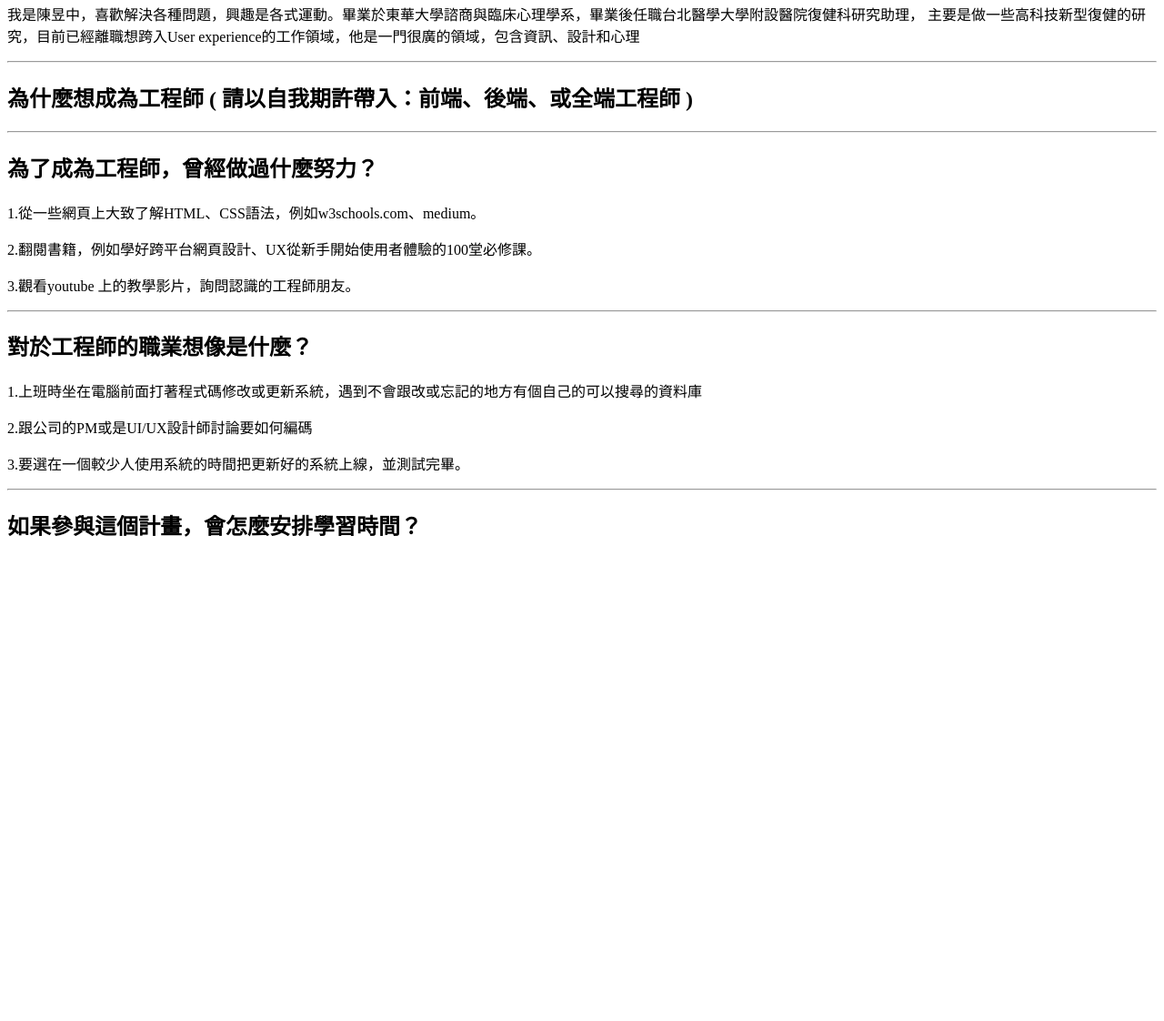
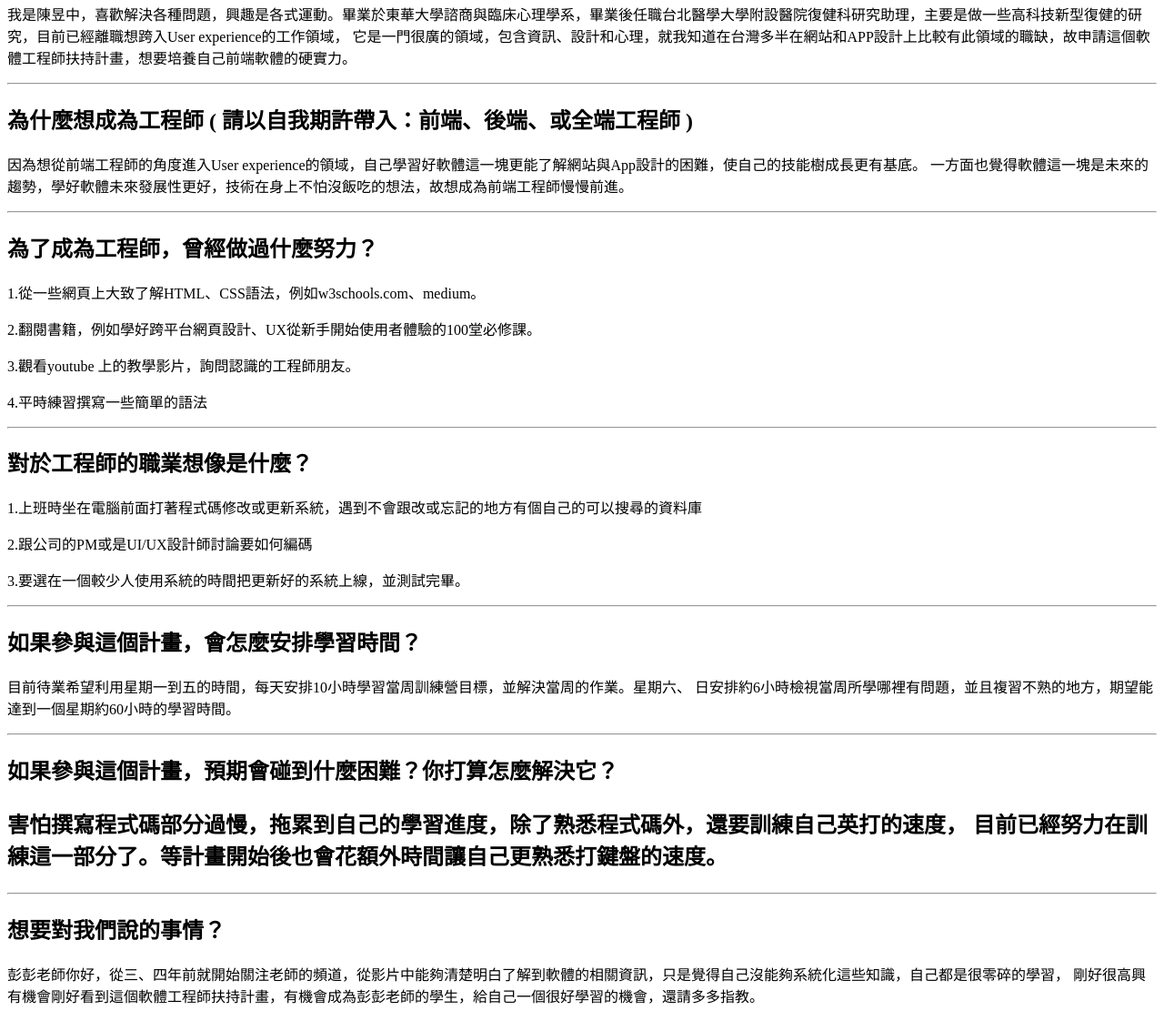
Before and after one commit to jung1221/prepare, a plain HTML site: page github pages web/index.html in a window 1280 px wide. Shown: the part 60-1182 px from the top of the page at 91% size. Before the commit the page ends 800 px from the top, so only its background shows below. Drawn offline with Linux system fonts and the light colour scheme.

Commit message:
Update index.html

```diff
--- a/github pages web/index.html
+++ b/github pages web/index.html
@@ -4,26 +4,54 @@
 </head>
 <body>
 <h2>個人簡介</h2>
-<p>我是陳昱中，喜歡解決各種問題，興趣是各式運動。畢業於東華大學諮商與臨床心理學系，畢業後任職台北醫學大學附設醫院復健科研究助理，
-主要是做一些高科技新型復健的研究，目前已經離職想跨入User experience的工作領域，他是一門很廣的領域，包含資訊、設計和心理
+<p>我是陳昱中，喜歡解決各種問題，興趣是各式運動。畢業於東華大學諮商與臨床心理學系，畢業後任職台北醫學大學附設醫院復健科研究助理，主要是做一些高科技新型復健的研究，目前已經離職想跨入User experience的工作領域，
+  它是一門很廣的領域，包含資訊、設計和心理，就我知道在台灣多半在網站和APP設計上比較有此領域的職缺，故申請這個軟體工程師扶持計畫，想要培養自己前端軟體的硬實力。
 </p>
 <hr>
+
 <h2>為什麼想成為工程師 ( 請以自我期許帶入：前端、後端、或全端工程師 )</h2>
 <p>
+  因為想從前端工程師的角度進入User experience的領域，自己學習好軟體這一塊更能了解網站與App設計的困難，使自己的技能樹成長更有基底。
+  一方面也覺得軟體這一塊是未來的趨勢，學好軟體未來發展性更好，技術在身上不怕沒飯吃的想法，故想成為前端工程師慢慢前進。
 </p>
 <hr>
+
 <h2>為了成為工程師，曾經做過什麼努力？</h2>
 <p>1.從一些網頁上大致了解HTML、CSS語法，例如w3schools.com、medium。</p>
 <p>2.翻閱書籍，例如學好跨平台網頁設計、UX從新手開始使用者體驗的100堂必修課。</p>
-<p>3.觀看youtube 上的教學影片，詢問認識的工程師朋友。
+<p>3.觀看youtube 上的教學影片，詢問認識的工程師朋友。</p>
+  <p>4.平時練習撰寫一些簡單的語法
 </p>
 <hr>
+
 <h2>對於工程師的職業想像是什麼？</h2>
 <p>1.上班時坐在電腦前面打著程式碼修改或更新系統，遇到不會跟改或忘記的地方有個自己的可以搜尋的資料庫</p>
 <p>2.跟公司的PM或是UI/UX設計師討論要如何編碼</p>
 <p>3.要選在一個較少人使用系統的時間把更新好的系統上線，並測試完畢。
 </p>
 <hr>
+
 <h2>如果參與這個計畫，會怎麼安排學習時間？</h2>
+  <p>目前待業希望利用星期一到五的時間，每天安排10小時學習當周訓練營目標，並解決當周的作業。星期六、
+  日安排約6小時檢視當周所學哪裡有問題，並且複習不熟的地方，期望能達到一個星期約60小時的學習時間。
+     </p>
+  <hr>
+
+  <h2>如果參與這個計畫，預期會碰到什麼困難？你打算怎麼解決它？<h2>
+    <p>
+      害怕撰寫程式碼部分過慢，拖累到自己的學習進度，除了熟悉程式碼外，還要訓練自己英打的速度，
+      目前已經努力在訓練這一部分了。等計畫開始後也會花額外時間讓自己更熟悉打鍵盤的速度。
+      </p>
+
+    <hr>
+
+<h2>想要對我們說的事情？</h2>
+  <p>
+    彭彭老師你好，從三、四年前就開始關注老師的頻道，從影片中能夠清楚明白了解到軟體的相關資訊，只是覺得自己沒能夠系統化這些知識，自己都是很零碎的學習，
+    剛好很高興有機會剛好看到這個軟體工程師扶持計畫，有機會成為彭彭老師的學生，給自己一個很好學習的機會，還請多多指教。
+    </p>
+
+
 </body>
+
 </html>
```
